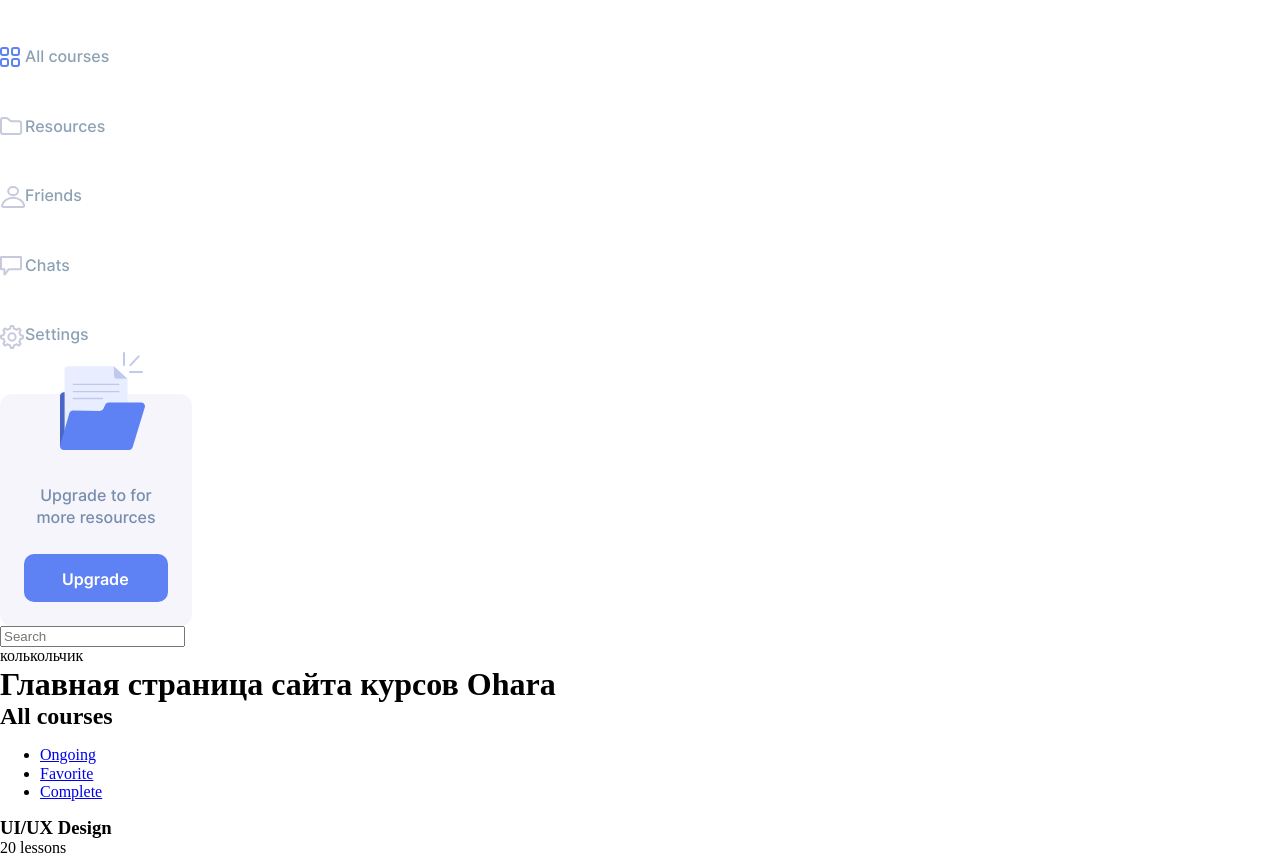
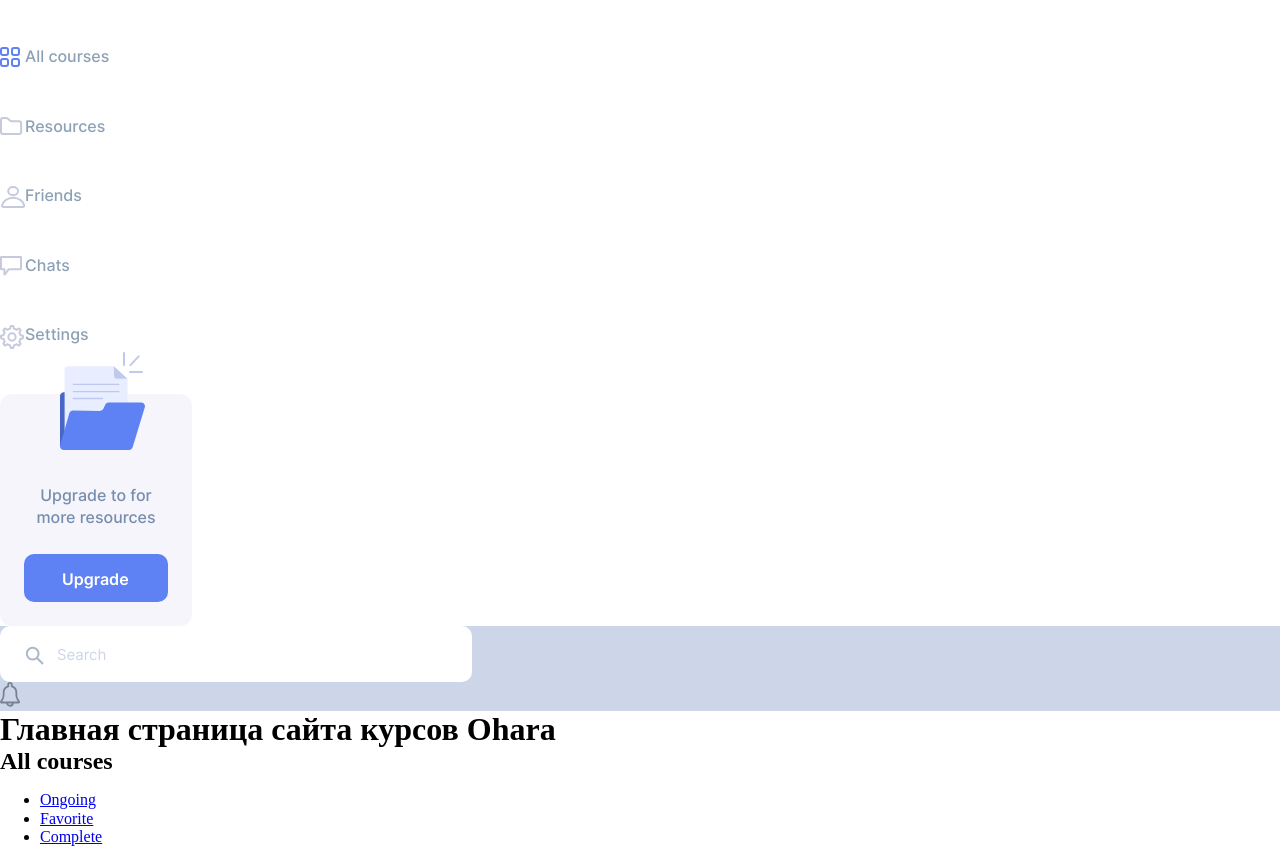
Before and after one commit to feralist21/Ohara, a website: page source/index.html in a window 1280 px wide. Shown: the part 118-972 px from the top of the page. Drawn offline with nearby package versions, Linux system fonts and the light colour scheme; files that its build step writes are made by us from their sources.

Commit message:
Добаляет стилизацию header'a

```diff
--- a/source/index.html
+++ b/source/index.html
@@ -53,13 +53,11 @@
   </nav>
 
   <header class="page-header">
-    <div class="search">
-      <form class="search__form" action="/" method="post">
-        <input class="search__input" type="text" name="input" placeholder="Search">
-      </form>
-    </div>
+    <form class="page-header__form" action="/" method="post">
+      <input class="page-header__input" type="text" name="input" placeholder="Search">
+    </form>
 
-    <div class="page-header__notice">колькольчик</div>
+    <button class="page-header__notice"></button>
   </header>
 
   <main class="page-main">
--- /dev/null
+++ b/source/sass/blocks/page-header.scss
@@ -0,0 +1,36 @@
+.page-header {
+  background-color: $gray-text;
+}
+
+.page-header__input {
+  width: 472px;
+  height: 56px;
+  padding-left: 57px;
+
+  @include font(15px, 400, 1.2);
+  color: $black;
+
+  border-radius: 10px;
+  border: none;
+
+  background-image: url("../img/search-icon.svg");
+  background-size: auto;
+  background-repeat: no-repeat;
+  background-position: 23px;
+}
+
+.page-header__input::placeholder {
+  color: $gray-text;
+}
+
+.page-header__notice {
+  width: 20px;
+  height: 25px;
+
+  background-color: $gray-text;
+  background-image: url("../img/notice.svg");
+  background-repeat: no-repeat;
+  background-size: cover;
+
+  border: none;
+}
--- a/source/sass/style.scss
+++ b/source/sass/style.scss
@@ -3,6 +3,7 @@
 @import "technical_files/mixins.scss";
 @import "fonts.scss";
 
+@import "blocks/button";
 @import "blocks/page-menu";
 @import "blocks/logo";
-@import "blocks/button";
+@import "blocks/page-header";
--- a/source/sass/technical_files/vars.scss
+++ b/source/sass/technical_files/vars.scss
@@ -1,5 +1,7 @@
 $blue: #5E81F4;
 $white: #ffffff;
+$black: #000000;
 $light-gray: #8DA1B5;
 $blue-gray: #778DAD;
 $ligthen-gray: #F5F5FB;
+$gray-text: #CCD6E8;
```
Also changed, not shown: source/img/notice.svg (added), source/img/search-icon.svg (added).
